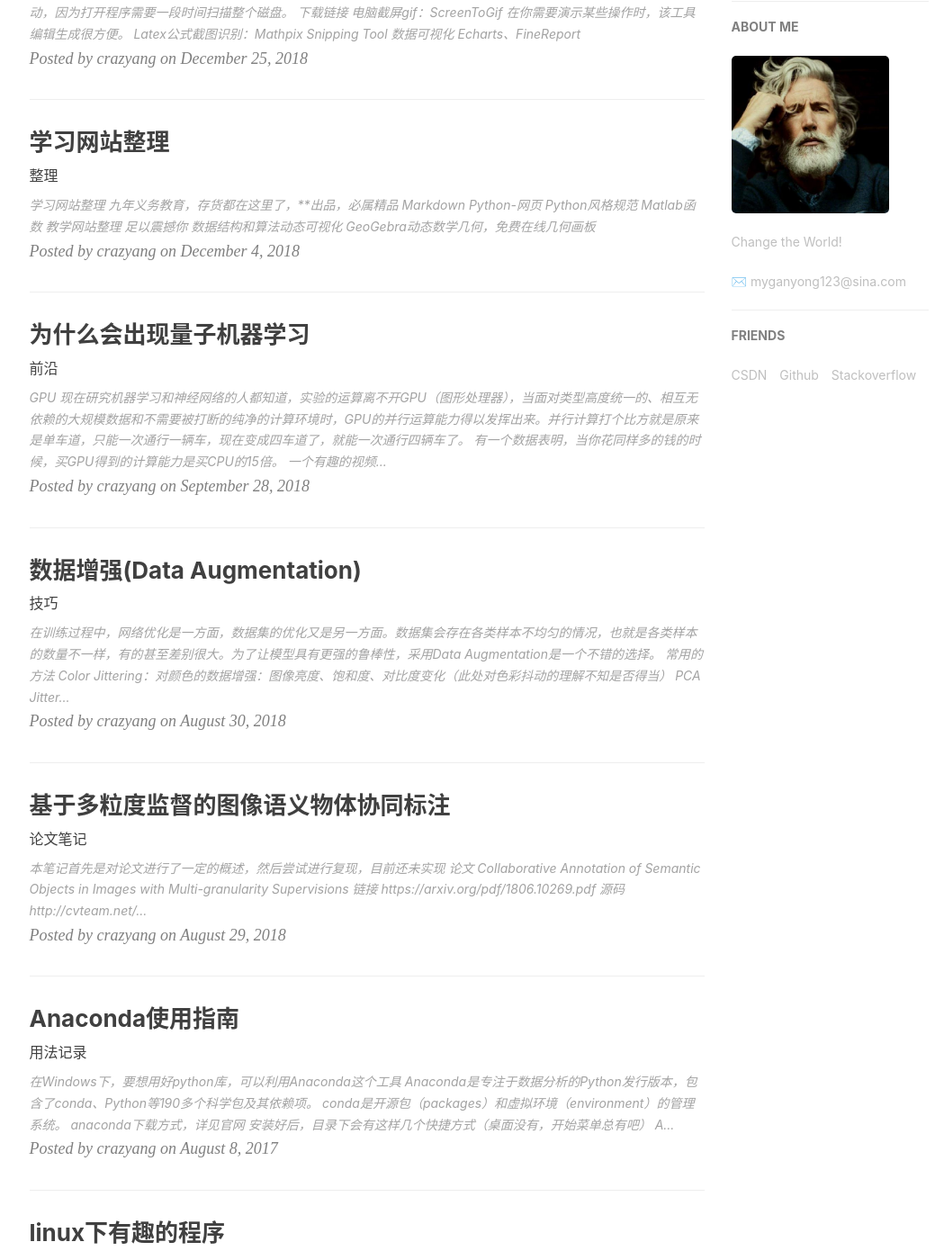
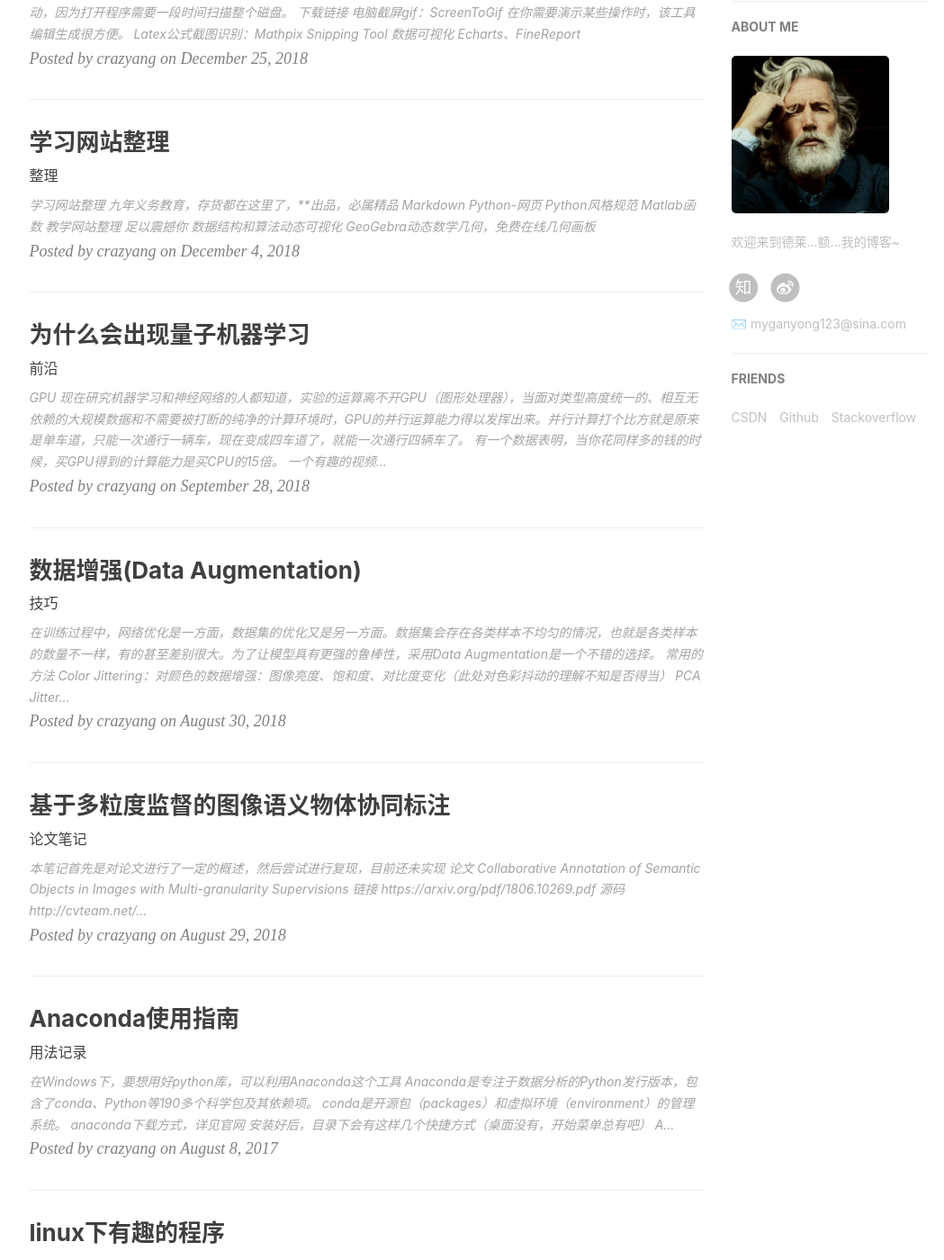
Before and after one commit to GanYong123/GanYong123.github.io, a Jekyll site: the page built from index.html, in a window 1280 px wide and 1400 px high, scrolled down 564 px. Shown: the whole window at 90% size, without its empty margins (135-1184 px from the left). Built offline with Jekyll 4.4.1, drawn with Linux system fonts in a browser that asks for light colours; nearby versions of some CDN libraries; the list of posts is cut into pages by our own code; comment, search, counter and statistics services are not loaded.

Commit message:
Update _config.yml

```diff
--- a/_config.yml
+++ b/_config.yml
@@ -11,15 +11,15 @@ github_repo: "" # you code repository
 
 # Sidebar settings
 sidebar: true                           # whether or not using Sidebar.
-sidebar-about-description: "Change the World!"
+sidebar-about-description: "欢迎来到德莱...额...我的博客~"
 sidebar-avatar: /img/my-photo.jpg      # 你的头像
 
 
 
 # SNS settings   你的社交链接
 RSS: false
-# weibo_username:
-# zhihu_username:
+weibo_username:   https://weibo.com/p/1005056233310749/home?from=page_100505&mod=TAB&is_all=1#place
+zhihu_username:   https://www.zhihu.com/people/wu-feng-ye-yao-lang-54/answers
 # github_username:
 # jianshu_username:
 #twitter_username:
```
